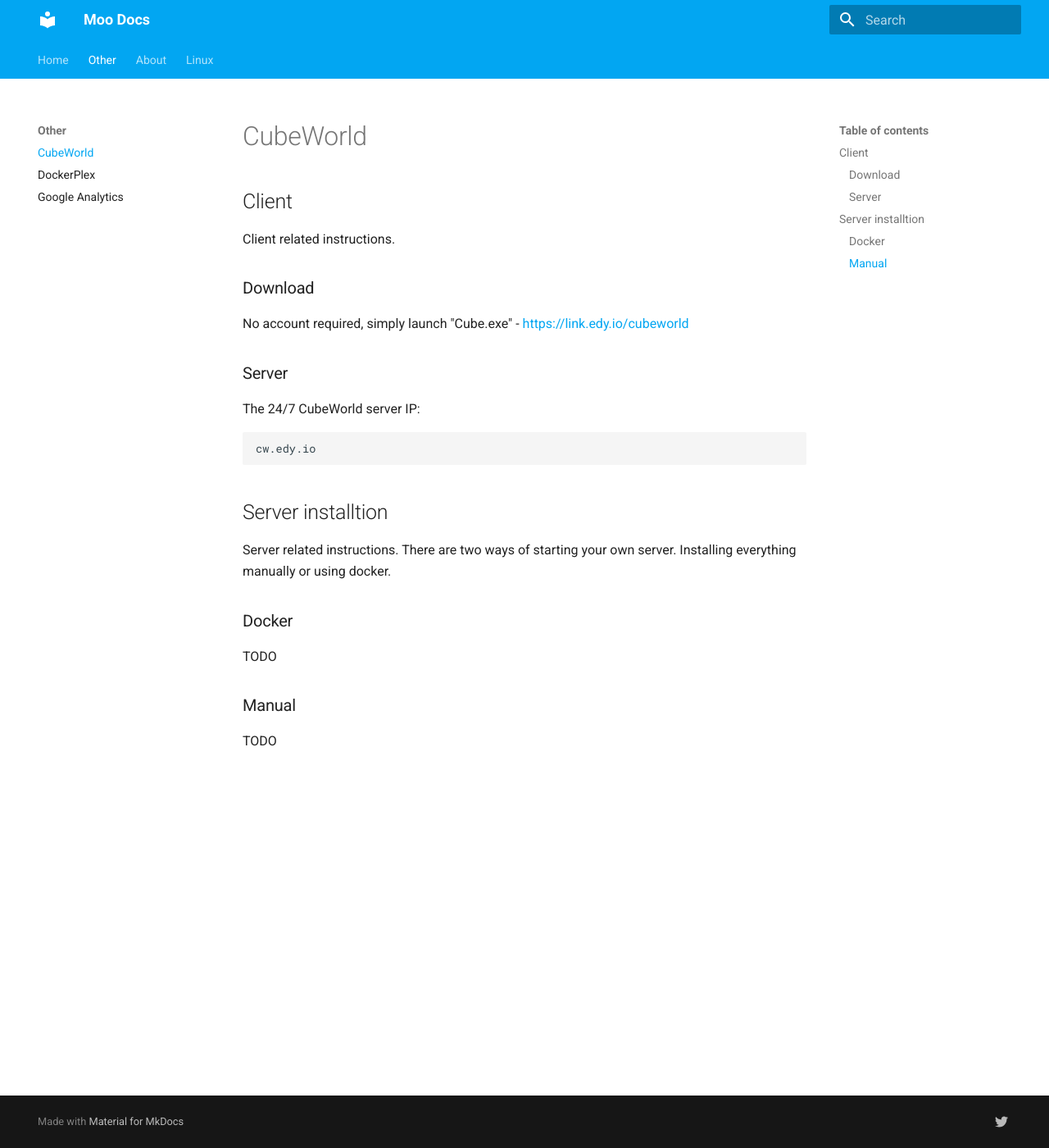
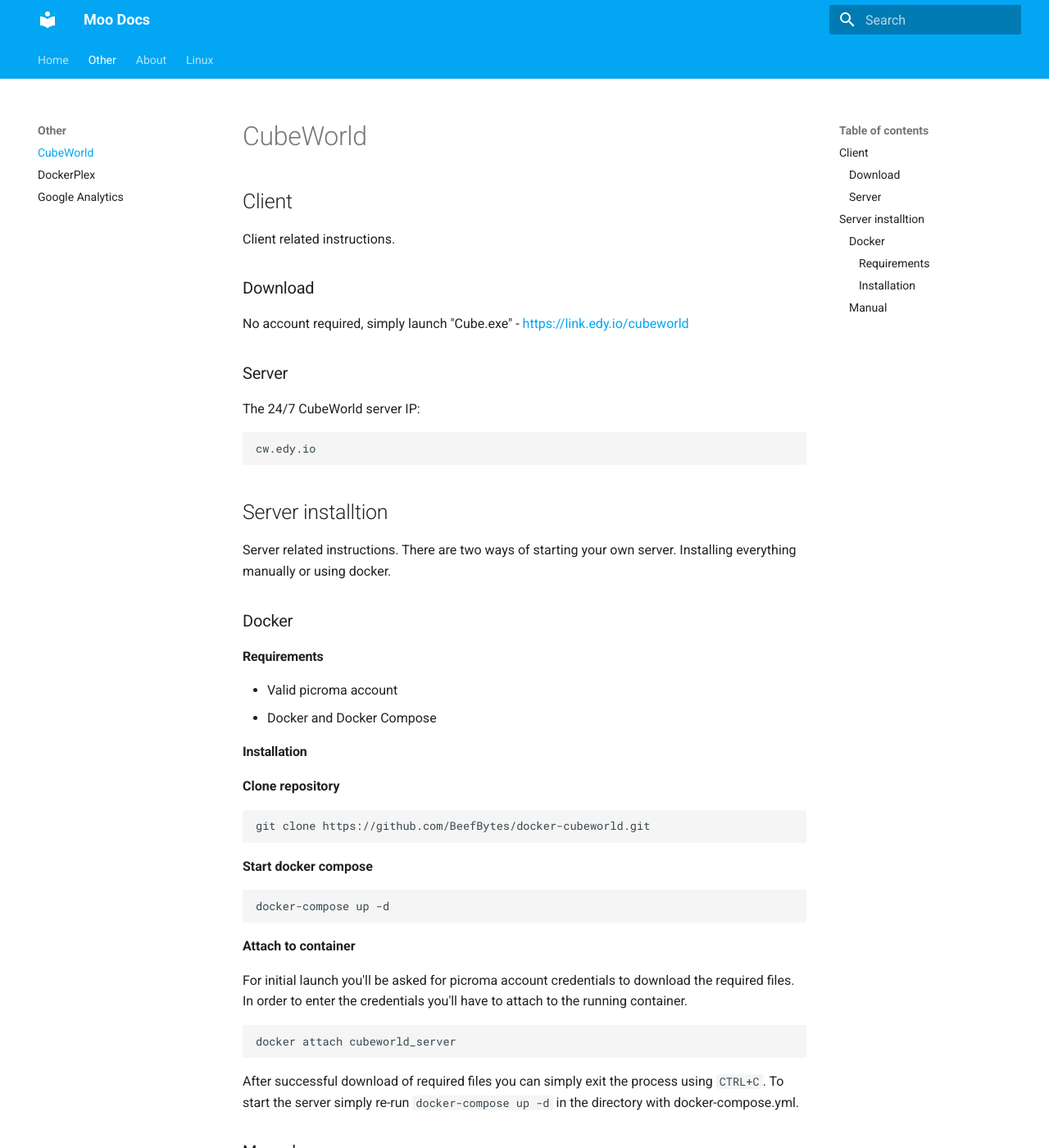
Before and after one commit to EdyTheCow/docs.edy.io, an MkDocs documentation site: the page built from mkdocs/other/cubeworld.md, in a window 1280 px wide and 1400 px high. Shown: the whole window at 82% size. Built offline with MkDocs 1.6.1 and Material for MkDocs 9.7.7, drawn with Linux system fonts in a browser that asks for light colours.

Commit message:
add docker server installtion

````diff
--- a/mkdocs/other/cubeworld.md
+++ b/mkdocs/other/cubeworld.md
@@ -17,7 +17,30 @@
 There are two ways of starting your own server. Installing everything manually or using docker.
 
 ### Docker
-TODO
+
+#### Requirements
+- Valid picroma account
+- Docker and Docker Compose
+
+#### Installation
+
+**Clone repository**
+```
+git clone https://github.com/BeefBytes/docker-cubeworld.git
+```
+
+**Start docker compose**
+```
+docker-compose up -d
+```
+
+**Attach to container**
+
+For initial launch you'll be asked for picroma account credentials to download the required files. In order to enter the credentials you'll have to attach to the running container.
+```
+docker attach cubeworld_server
+```
+After successful download of required files you can simply exit the process using `CTRL+C`. To start the server simply re-run `docker-compose up -d` in the directory with docker-compose.yml.
 
 ### Manual
 TODO
````
